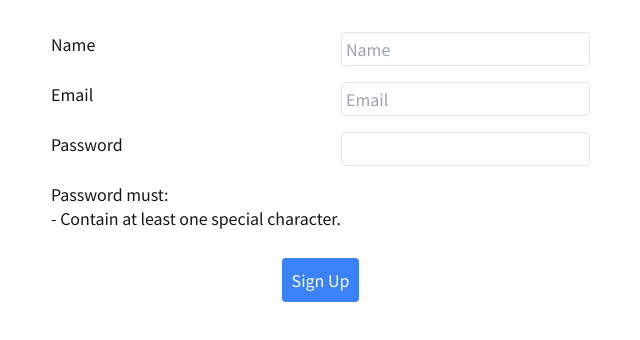
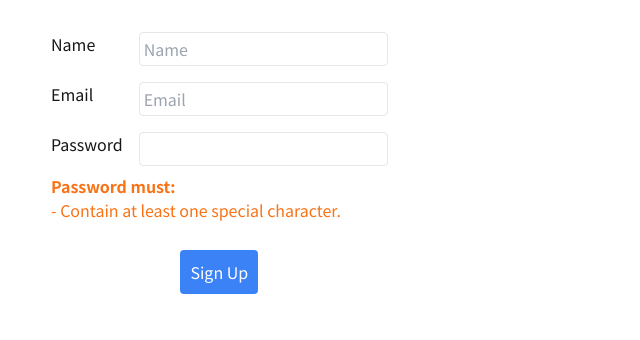
Before and after one commit to T-Ageishi/nextjs-playground, a Next.js app: page /signup in a window 1280 px wide. Both pictures are taken after typing "Sample", "name@example.com", "Sample123" into the empty fields and a click on the button "Sign Up". Shown: the top 340 px of the page, without its empty margins (461-1101 px from the left). Built offline with nearby package versions, Linux system fonts and the light colour scheme.

Commit message:
[FEAT]: 見た目調整

```diff
--- a/src/components/signup_form/index.tsx
+++ b/src/components/signup_form/index.tsx
@@ -13,17 +13,25 @@
 		>
 			<Label htmlFor="name">Name</Label>
 			<Input id="name" name="name" placeholder="Name" />
-			{state?.errors?.name && <p>{state.errors.name}</p>}
+			{state?.errors?.name && (
+				<p className={"col-start-1 col-end-3 -mt-2 text-orange-500 font-bold"}>
+					{state.errors.name}
+				</p>
+			)}
 
 			<Label htmlFor="email">Email</Label>
 			<Input id="email" name="email" type="email" placeholder="Email" />
-			{state?.errors?.email && <p>{state.errors.email}</p>}
+			{state?.errors?.email && (
+				<p className={"col-start-1 col-end-3 -mt-2 text-orange-500 font-bold"}>
+					{state.errors.email}
+				</p>
+			)}
 
 			<Label htmlFor="password">Password</Label>
 			<Input id="password" name="password" type="password" />
 			{state?.errors?.password && (
-				<div>
-					<p>Password must:</p>
+				<div className={"col-start-1 col-end-3 -mt-2 text-orange-500"}>
+					<p className={"font-bold"}>Password must:</p>
 					<ul>
 						{state.errors.password.map((error) => (
 							<li key={error}>- {error}</li>
```
